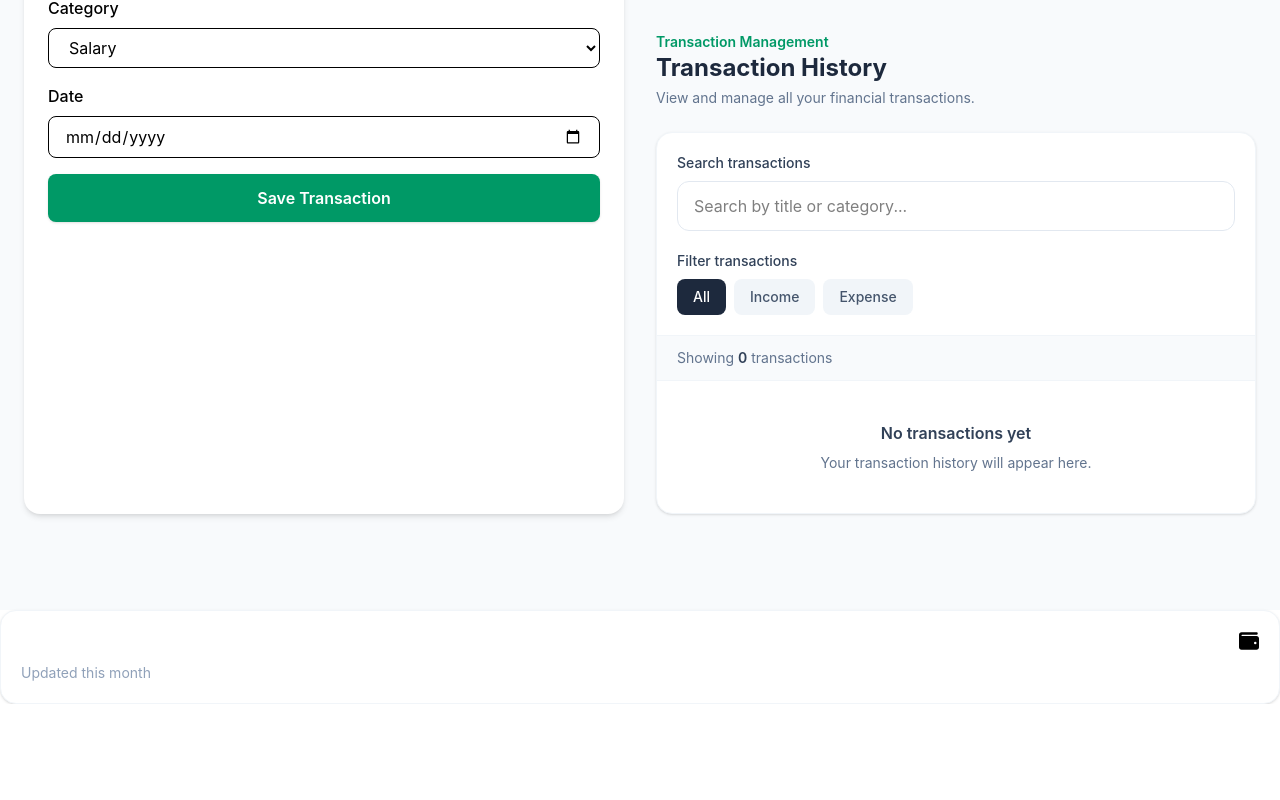
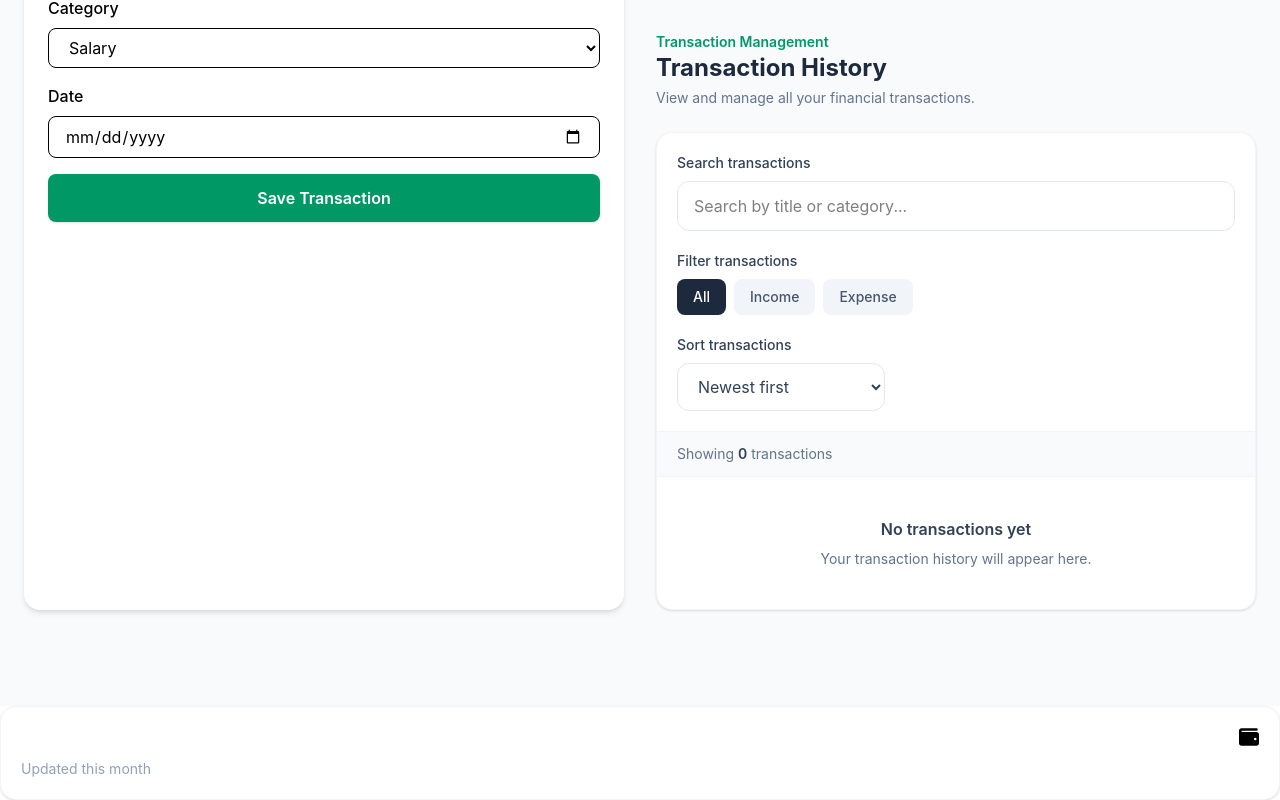
Before and after one commit to sharon5555/Finance-tracker, a React (Vite) app: page / in a window 1280 px wide. Shown: the part 2798-3598 px from the top of the page. Before the commit the page ends 3502 px from the top, so only its background shows below. Built offline with nearby package versions, Linux system fonts and the light colour scheme.

Commit message:
Add transaction sorting

```diff
--- a/src/components/common/TransactionHistory.jsx
+++ b/src/components/common/TransactionHistory.jsx
@@ -1,5 +1,5 @@
-// Import useState so we can store and update the search
-// and transaction filter values.
+// Import useState so we can store and update the search,
+// filter, and sorting values.
 import { useState } from "react";
 
 
@@ -8,6 +8,7 @@ import { useState } from "react";
 // It allows the user to:
 // - Search transactions
 // - Filter by All, Income, or Expense
+// - Sort transactions
 // - See how many transactions are displayed
 // - Edit transactions
 // - Delete transactions
@@ -25,22 +26,24 @@ function TransactionHistory({
     // Store the selected transaction type filter.
     const [historyFilter, setHistoryFilter] = useState("All");
 
+    // Store the selected sorting option.
+    const [sortOption, setSortOption] = useState("newest");
 
-    // Reset both the search box and transaction filter.
+
+    // Reset the search, filter, and sorting options.
     function clearFilters() {
         setSearchTerm("");
         setHistoryFilter("All");
+        setSortOption("newest");
     }
 
 
     /*
-        Filter transactions using two conditions:
+        First filter the transactions.
 
-        1. The selected transaction type.
-        2. The search text.
-
-        Both conditions must be satisfied before
-        a transaction is displayed.
+        A transaction must:
+        - Match the selected Income/Expense filter.
+        - Match the search text.
     */
     const filteredTransactions = transactions.filter((transaction) => {
 
@@ -67,9 +70,49 @@ function TransactionHistory({
             category.includes(search);
 
 
-        // A transaction must match BOTH conditions.
+        // Both conditions must be true.
         return matchesFilter && matchesSearch;
     });
+
+
+    /*
+        Sort the filtered transactions.
+
+        We create a copy using [...filteredTransactions]
+        so we don't accidentally change the original
+        transactions array.
+    */
+    const sortedTransactions = [...filteredTransactions].sort(
+        (a, b) => {
+
+            // Newest transaction first.
+            if (sortOption === "newest") {
+                return new Date(b.date) - new Date(a.date);
+            }
+
+
+            // Oldest transaction first.
+            if (sortOption === "oldest") {
+                return new Date(a.date) - new Date(b.date);
+            }
+
+
+            // Highest transaction amount first.
+            if (sortOption === "highest") {
+                return Number(b.amount) - Number(a.amount);
+            }
+
+
+            // Lowest transaction amount first.
+            if (sortOption === "lowest") {
+                return Number(a.amount) - Number(b.amount);
+            }
+
+
+            // Keep the original order if no option matches.
+            return 0;
+        }
+    );
 
 
     return (
@@ -96,13 +139,14 @@ function TransactionHistory({
             {/*
                 Transaction history card.
 
-                The search box, filters, count, and
-                transaction list all belong to this card.
+                The search box, filters, sorting controls,
+                count, and transaction list all belong
+                to this card.
             */}
             <div className="bg-white rounded-2xl shadow-sm border border-slate-100 overflow-hidden">
 
 
-                {/* Search and filter controls */}
+                {/* Search, filter, and sorting controls */}
                 <div className="p-5 border-b border-slate-100">
 
                     {/* Search transactions */}
@@ -132,7 +176,7 @@ function TransactionHistory({
 
 
                     {/* Transaction type filters */}
-                    <div>
+                    <div className="mb-5">
 
                         <p className="text-sm font-medium text-slate-700 mb-2">
                             Filter transactions
@@ -182,8 +226,8 @@ function TransactionHistory({
                             </button>
 
 
-                            {/* Clear search and filter */}
-                            {(searchTerm || historyFilter !== "All") && (
+                            {/* Clear filters */}
+                            {(searchTerm || historyFilter !== "All" || sortOption !== "newest") && (
                                 <button
                                     type="button"
                                     onClick={clearFilters}
@@ -199,17 +243,58 @@ function TransactionHistory({
 
                     </div>
 
+
+                    {/* Sorting control */}
+                    <div>
+
+                        <label
+                            htmlFor="transaction-sort"
+                            className="block text-sm font-medium text-slate-700 mb-2"
+                        >
+                            Sort transactions
+                        </label>
+
+                        <select
+                            id="transaction-sort"
+                            value={sortOption}
+                            onChange={(event) =>
+                                setSortOption(event.target.value)
+                            }
+                            className="w-full sm:w-auto min-w-52 px-4 py-3
+                            rounded-xl border border-slate-200 bg-white
+                            text-slate-700
+                            focus:outline-none focus:ring-2
+                            focus:ring-emerald-500
+                            focus:border-transparent"
+                        >
+                            <option value="newest">
+                                Newest first
+                            </option>
+
+                            <option value="oldest">
+                                Oldest first
+                            </option>
+
+                            <option value="highest">
+                                Highest amount
+                            </option>
+
+                            <option value="lowest">
+                                Lowest amount
+                            </option>
+                        </select>
+
+                    </div>
+
                 </div>
 
 
                 {/*
-                    Transaction count:
+                    Transaction count.
 
-                    filteredTransactions.length tells us how many
-                    transactions are currently visible.
-
-                    The count automatically changes when the user
-                    searches or changes the filter.
+                    sortedTransactions contains the same number
+                    of transactions as filteredTransactions, but
+                    now in the selected order.
                 */}
                 <div className="px-5 py-3 bg-slate-50 border-b border-slate-100">
 
@@ -218,12 +303,12 @@ function TransactionHistory({
                         Showing{" "}
 
                         <span className="font-semibold text-slate-700">
-                            {filteredTransactions.length}
+                            {sortedTransactions.length}
                         </span>
 
                         {" "}
 
-                        {filteredTransactions.length === 1
+                        {sortedTransactions.length === 1
                             ? "transaction"
                             : "transactions"}
 
@@ -235,28 +320,22 @@ function TransactionHistory({
                 {/*
                     Transaction list.
 
-                    We use filteredTransactions instead of
-                    the original transactions array.
+                    We display sortedTransactions so the user's
+                    selected sorting option controls the order.
                 */}
-                {filteredTransactions.length > 0 ? (
+                {sortedTransactions.length > 0 ? (
 
                     <div className="divide-y divide-slate-100">
 
-                        {filteredTransactions.map((transaction) => (
+                        {sortedTransactions.map((transaction) => (
 
                             <div
                                 key={transaction.id}
-                                className="p-5 flex flex-col sm:flex-row sm:items-center
-                                sm:justify-between gap-4"
+                                className="p-5 flex flex-col sm:flex-row
+                                sm:items-center sm:justify-between gap-4"
                             >
 
-                                {/*
-                                    Transaction information.
-
-                                    The coloured circle gives the user
-                                    a quick visual indication of whether
-                                    money came in or went out.
-                                */}
+                                {/* Transaction information */}
                                 <div className="flex items-center gap-3">
 
                                     {/*
@@ -267,8 +346,9 @@ function TransactionHistory({
                                         Red = Expense
                                     */}
                                     <div
-                                        className={`w-10 h-10 rounded-full flex items-center
-                                        justify-center flex-shrink-0 ${
+                                        className={`w-10 h-10 rounded-full
+                                        flex items-center justify-center
+                                        flex-shrink-0 ${
                                             transaction.type === "Income"
                                                 ? "bg-emerald-100"
                                                 : "bg-red-100"
@@ -307,22 +387,16 @@ function TransactionHistory({
                                 {/*
                                     Amount, transaction type, and actions.
 
-                                    The flex-wrap class helps the controls
-                                    fit better on smaller screens.
+                                    flex-wrap allows these controls
+                                    to move onto another line on
+                                    smaller screens.
                                 */}
                                 <div className="flex items-center gap-4 flex-wrap">
 
-                                    {/*
-                                        Transaction type badge.
-
-                                        Green = Income
-                                        Red = Expense
-
-                                        This makes the transaction type
-                                        immediately visible.
-                                    */}
+                                    {/* Transaction type badge */}
                                     <span
-                                        className={`px-3 py-1 rounded-full text-xs font-semibold ${
+                                        className={`px-3 py-1 rounded-full
+                                        text-xs font-semibold ${
                                             transaction.type === "Income"
                                                 ? "bg-emerald-100 text-emerald-700"
                                                 : "bg-red-100 text-red-700"
@@ -382,12 +456,7 @@ function TransactionHistory({
 
                 ) : (
 
-                    /*
-                        Empty state:
-
-                        This appears when there are no transactions
-                        or when the search/filter finds no match.
-                    */
+                    /* Empty state */
                     <div className="p-10 text-center">
 
                         <h3 className="font-semibold text-slate-700">
```
